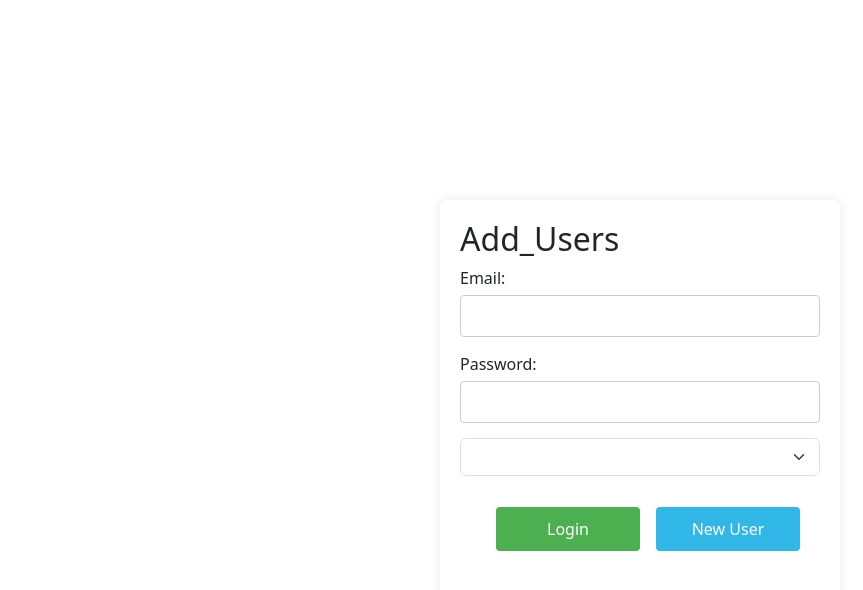
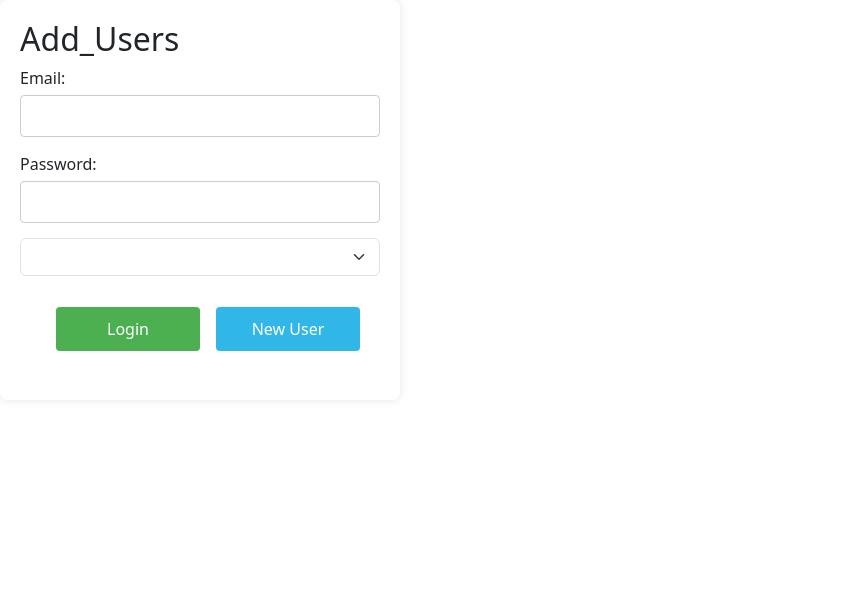
Before and after one commit to mahmoudlaji/Catalogue-Products, an Angular app: page / in a window 1280 px wide. Shown: the top 590 px of the page, without its empty margins (0-863 px from the left). Built offline with nearby package versions, Linux system fonts and the light colour scheme.

Commit message:
fix home bgd

```diff
--- a/src/app/home/home.component.css
+++ b/src/app/home/home.component.css
@@ -1,5 +1,16 @@
-*{padding: 0; margin: 0; box-sizing: border-box;}
-body{height: 900px;}
+/* *{padding: 0; margin: 0; box-sizing: border-box;} */
+
+body {
+	font-family: Arial, sans-serif;
+	background-color: #f4f4f4;
+	margin: 0;
+	display: flex;
+	align-items: center;
+	justify-content: center;
+	height: 100vh;
+
+  }
+
 header {
 	background: url('https://images.yourstory.com/cs/1/6c0e8ed06e3b11e9aa8461568b4ab999/Untitleddesign40-1595941377684.png?w=1152&fm=auto&ar=2:1&mode=crop&crop=faces');
 	text-align: center;
--- a/src/styles.css
+++ b/src/styles.css
@@ -4,15 +4,6 @@
 
 /* You can add global styles to this file, and also import other style files */
 
-body {
-  font-family: Arial, sans-serif;
-  background-color: #f4f4f4;
-  margin: 0;
-  display: flex;
-  align-items: center;
-  justify-content: center;
-  height: 100vh;
-}
 
 
 
```
